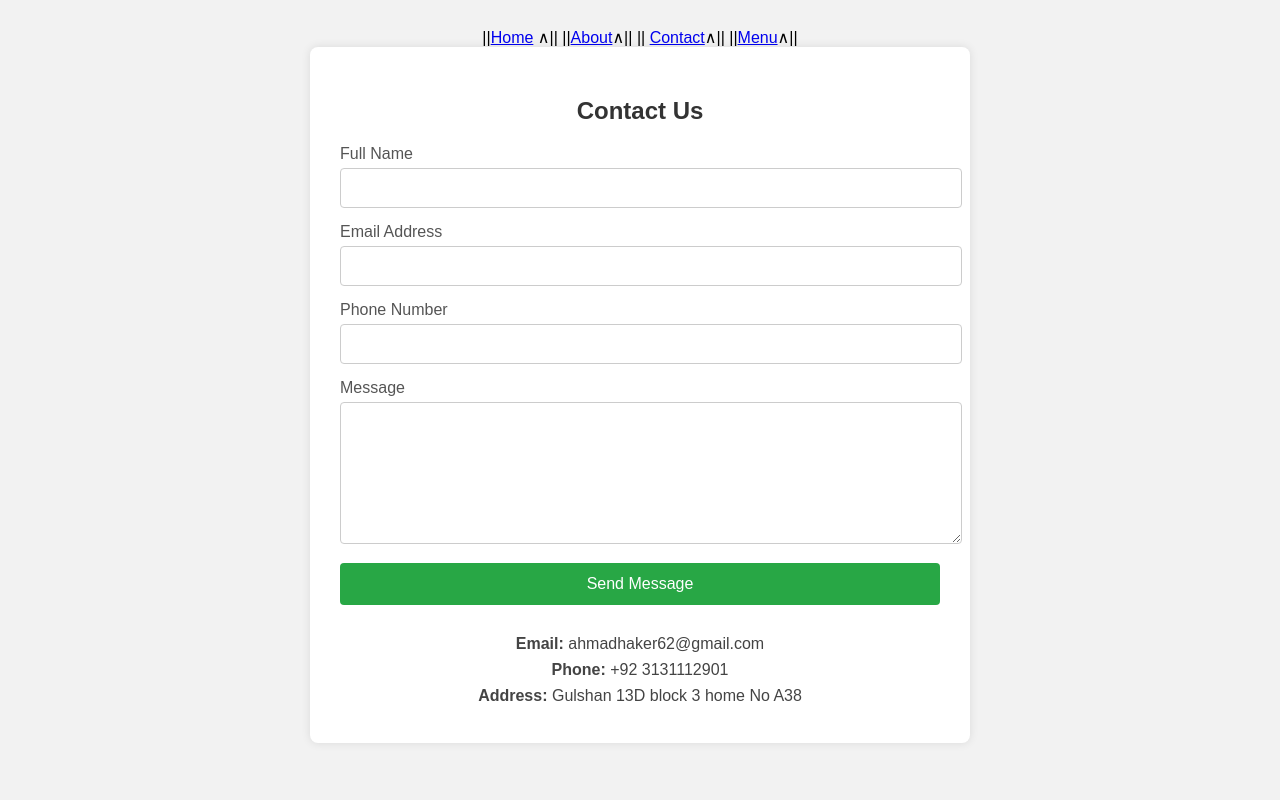
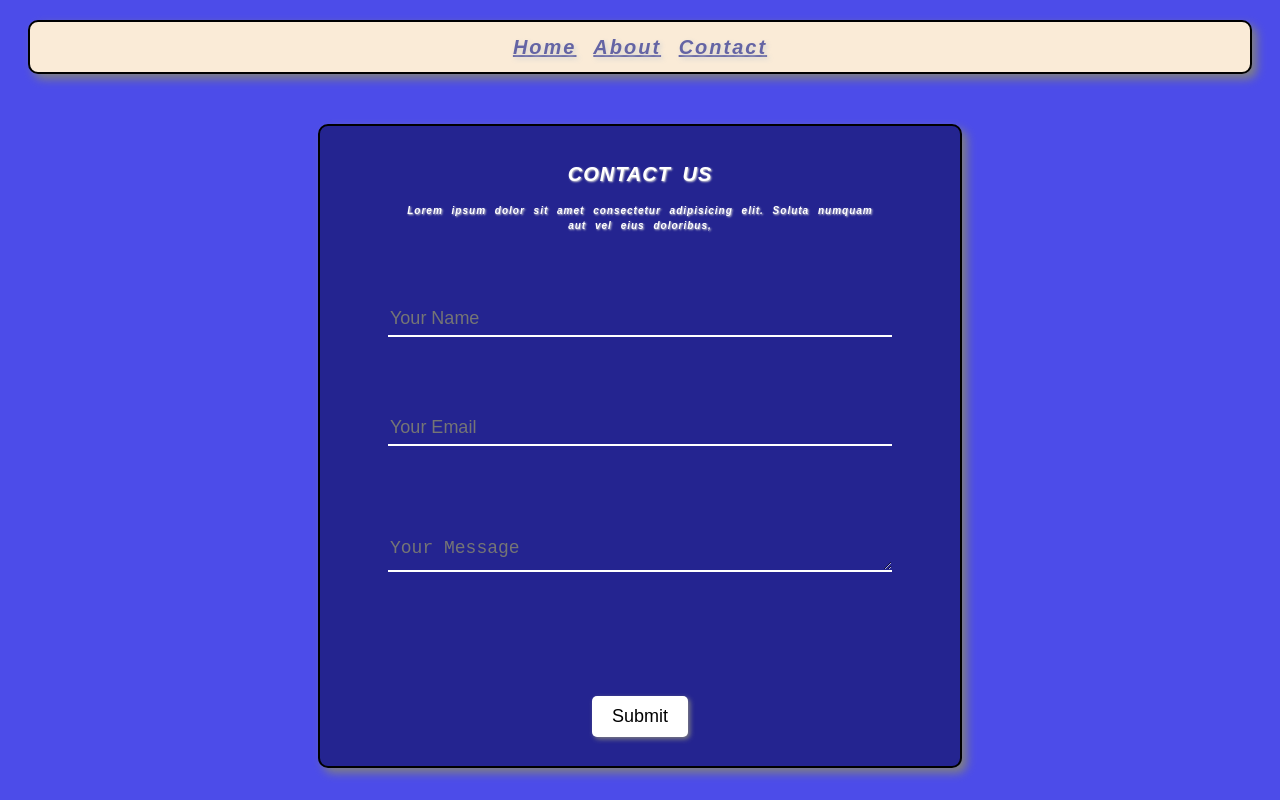
Before and after one commit to Ahmadhaker-25/ar, a plain HTML site: page contact.html in a window 1280 px wide. Drawn offline with Linux system fonts and the light colour scheme.

Commit message:
Update contact.html

```diff
--- a/contact.html
+++ b/contact.html
@@ -1,123 +1,135 @@
- <!DOCTYPE html>
+
+<!DOCTYPE html>
 <html lang="en">
 <head>
-  <meta charset="UTF-8">
-  <meta name="viewport" content="width=device-width, initial-scale=1">
-  <title>Contact Us</title>
-  <style>
-    body {
-      font-family: Arial, sans-serif;
-      background: #f2f2f2;
-      padding: 20px;
-    }
+    <meta charset="UTF-8">
+    <meta name="viewport" content="width=device-width, initial-scale=1.0">
+    <title>Document</title>
+    <style>
 
-    .contact-container {
-      max-width: 600px;
-      margin: auto;
-      background: #fff;
-      padding: 30px;
-      border-radius: 8px;
-      box-shadow: 0 0 10px rgba(0,0,0,0.1);
-    }
+        #nav{
 
-    h2 {
-      text-align: center;
-      color: #333;
-    }
+            background-color: antiquewhite;
+            text-align: center;
+            height: 50px;
+            line-height: 50px;
+            font-size: 20px;
+            font-family: Arial, Helvetica, sans-serif;
+            letter-spacing: 2px;
+            word-spacing: 10px;
+            border: 2px solid black;
+            border-radius: 10px;
+            margin: 20px;
+            box-shadow: 5px 5px 10px gray;
+            text-shadow: 2px 2px 5px lightgray;
+            font-weight: bold;
+            font-style: italic;
 
-    .form-group {
-      margin-bottom: 15px;
-    }
+        }
+        a{
+            color: rgb(100, 100, 164);
+        }
+        #ABC{
+            text-align: center;
+            margin-top: 50px;
+            background-color: rgb(36, 36, 144);
+         width: 600px;
+            height: 600px;
+            margin-left: auto;
+            margin-right: auto;
+            border-radius: 10px;
+            box-shadow: 5px 5px 10px gray;
+            padding: 20px;
+            border: 2px solid black;
+            font-family: Arial, Helvetica, sans-serif;
+            font-size: 10px;
+            line-height: 1.5;
+            color: white;
+            text-shadow: 1px 1px 2px lightgray;
+            letter-spacing: 1px;
+            word-spacing: 5px;
+            font-weight: bold;
+            font-style: italic;
 
-    label {
-      display: block;
-      margin-bottom: 5px;
-      color: #555;
-    }
 
-    input, textarea {
-      width: 100%;
-      padding: 10px;
-      border: 1px solid #ccc;
-      border-radius: 4px;
-      font-size: 16px;
-    }
 
-    textarea {
-      resize: vertical;
-      height: 120px;
-    }
+        }
+        h1{
+            color: white;
+        }
+        #ahm{
+            color: white;
 
-    button {
-      background-color: #28a745;
-      color: white;
-      border: none;
-      padding: 12px 20px;
-      font-size: 16px;
-      border-radius: 4px;
-      cursor: pointer;
-      width: 100%;
-    }
+        }
+        #i1{
+            border:none;
+            border-bottom: 2px solid white;
+            background-color: transparent;
+            color: white;
+            font-size: 18px;
+            height: 30px;
+            width: 500px;}
+        #i2{
+            border:none;
+            border-bottom: 2px solid white;
+            background-color: transparent;
+            color: white;
+            font-size: 18px;
+            height: 30px;
+            width: 500px;}
+        #i3{border:none;
+            border-bottom: 2px solid white;
+            background-color: transparent;
+            color: white;
+            font-size: 18px;
+            height: 30px;
+            width: 500px;}
+        button{
+            background-color: white;
+            color: black;
+            font-size: 18px;
+            padding: 10px 20px;
+            border: none;
+            border-radius: 5px;
+            cursor: pointer;
+            box-shadow: 2px 2px 5px gray;
+        }
+        button:hover{
+            background-color: lightgray;
+            box-shadow: 3px 3px 7px gray;
+        }
+        body{
+            background-color: rgb(76, 76, 233)  ;
+        }
 
-    button:hover {
-      background-color: #218838;
-    }
 
-    .contact-info {
-      margin-top: 30px;
-      text-align: center;
-      color: #444;
-    }
 
-    .contact-info p {
-      margin: 8px 0;
-    }
-  </style>
+    </style>
 </head>
 <body>
-    <center>
-    ||<a href="./index.html">Home</a> &and;||
-    ||<a href="./about.html">About</a>&and;||
-   || <a href="./contact.html">Contact</a>&and;||
-    ||<a href="./menu.html">Menu</a>&and;||
-</center>
-  <div class="contact-container">
-    <h2>Contact Us</h2>
+    <div id="nav">
+        <b>
+    <a href="./index.html">Home</a>
+    <a href="/CSS/about.html">About</a>
+    <a href="">Contact</a>
+    </b>
+    </div>
 
-    <form action="#" method="post">
-      <div class="form-group">
-        <label for="name">Full Name</label>
-        <input type="text" id="name" name="name" required />
-      </div>
+    <div id="ABC">
+        <h1>
+            CONTACT US
+        </h1>
+        <p id="ahm">Lorem ipsum dolor sit amet consectetur adipisicing  elit. Soluta numquam <br> aut vel eius doloribus,</p>
+        <br>
+        <br>
+        <br><br>
+        <form action="">
 
-      <div class="form-group">
-        <label for="email">Email Address</label>
-        <input type="email" id="email" name="email" required />
-      </div>
-
-      <div class="form-group">
-        <label for="phone">Phone Number</label>
-        <input type="tel" id="phone" name="phone" />
-      </div>
-
-      <div class="form-group">
-        <label for="message">Message</label>
-        <textarea id="message" name="message" required></textarea>
-      </div>
-
-      <button type="submit">Send Message</button>
-    </form>
-
-    <div class="contact-info">
-      <p><strong>Email:</strong> ahmadhaker62@gmail.com</p>
-      <p><strong>Phone:</strong> +92 3131112901</p>
-      <p><strong>Address:</strong> Gulshan 13D block 3 home No A38</p>
+        <input type="text" placeholder="Your Name" id="i1"><br><br><br><br><br><br>
+        <input type="email" placeholder="Your Email" id="i2"><br><br><br><br><br><br><br>
+        <textarea rows="4" cols="30" placeholder="Your Message" id="i3" ></textarea><br><br><br><br><br><br><br><br><br>
+        <button type="submit" >Submit</button>
+        </form>
     </div>
-  </div>
-
 </body>
 </html>
-
-</body>
-
-</html>
```
